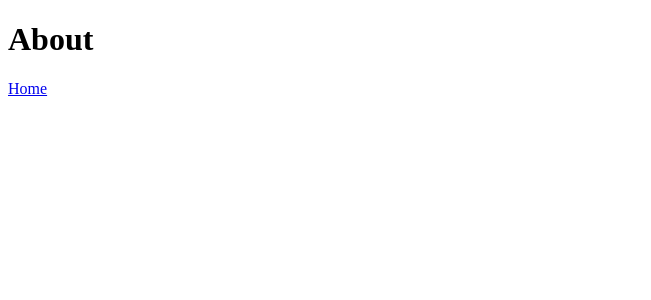
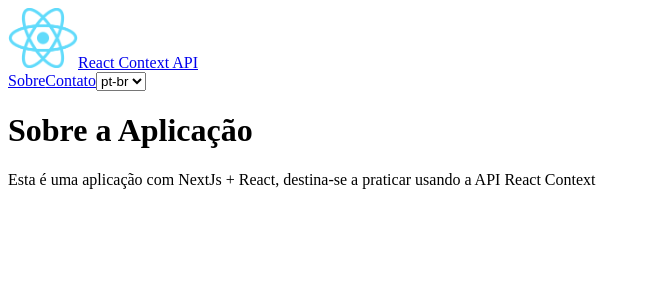
Before and after one commit to DanielCatania/context, a Next.js app: page /about in a window 1280 px wide. Shown: the top 300 px of the page, without its empty margins (0-651 px from the left). Built offline with nearby package versions, Linux system fonts and the light colour scheme.

Commit message:
adding header and connection with context api

```diff
--- a/pages/about.tsx
+++ b/pages/about.tsx
@@ -1,11 +1,16 @@
-import React from "react";
-import Link from "next/link";
+import React, { useContext } from "react";
+import AppContext from "@/AppContext/";
+import Header from "@/components/header";
 
 export default function AboutScreen() {
+  const { languageContext } = useContext(AppContext);
+  const { aboutPage } = languageContext.state.language;
+
   return (
     <>
-      <h1>About</h1>
-      <Link href="/">Home</Link>
+      <Header />
+      <h1>{aboutPage.title}</h1>
+      <p>{aboutPage.description}</p>
     </>
   );
 }
```
Also changed, not shown: pages/contact.tsx (+9 -4 lines), pages/index.tsx (+9 -5 lines).
